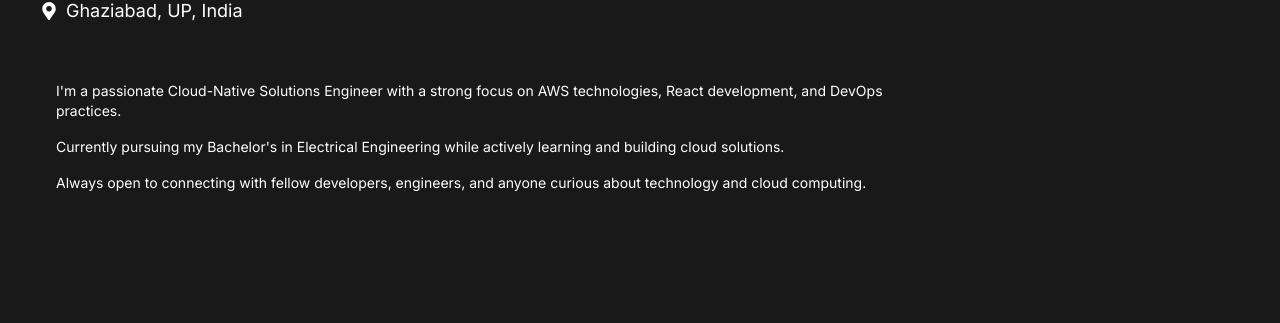
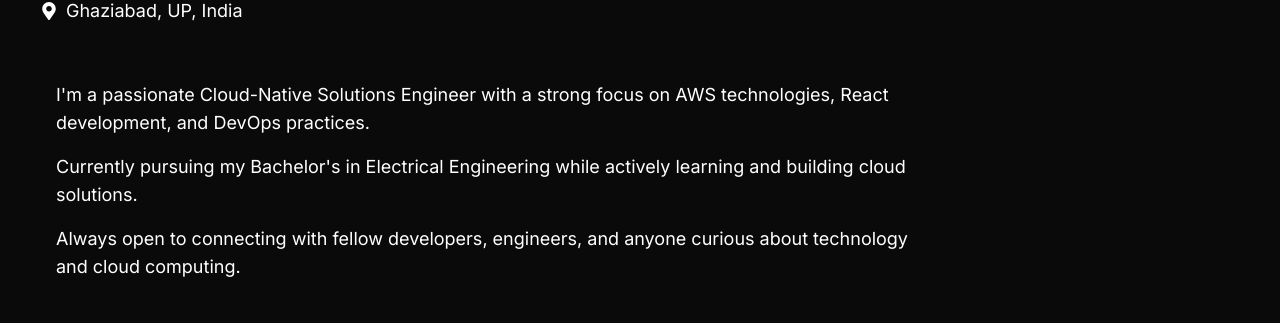
Before and after one commit to kinshukjainn/clkinshuk, a React (Vite) app: page / in a window 1280 px wide. Shown: the part 311-634 px from the top of the page. Built offline with nearby package versions, Linux system fonts and the light colour scheme; no server answers; a web font is replaced by a local one.

Commit message:
new small tweaks in the ui

```diff
--- a/src/components/Header.tsx
+++ b/src/components/Header.tsx
@@ -56,7 +56,7 @@ const Header = () => {
 
   const getPathText = (): string => {
     const { pathname } = location
-    if (pathname.startsWith("/gears")) return "Gears I Use"
+    if (pathname.startsWith("/gears")) return "DevTools"
     if (pathname.startsWith("/blogs")) return "Blogs"
     if (pathname.startsWith("/sources")) return "Learning"
     if (pathname.startsWith("/sign-in")) return "Verify"
--- a/src/components/Home.tsx
+++ b/src/components/Home.tsx
@@ -362,7 +362,7 @@ export default function Home() {
   );
 
   return (
-    <div className="min-h-screen bg-[#191919] text-neutral-900">
+    <div className="min-h-screen bg-neutral-950 text-neutral-900">
       <main className="max-w-7xl mx-auto p-4 sm:p-6 lg:p-8">
         <div className="space-y-12 md:space-y-32">
           {/* --- Hero Section --- */}
@@ -386,7 +386,7 @@ export default function Home() {
               </div>
 
             </div>
-            <div className="mt-12  text-white space-y-4 text-lg md:text-sm max-w-4xl -l-2  pl-6">
+            <div className="mt-12  text-white space-y-4 text-lg md:text-md max-w-4xl -l-2  pl-6">
               {CONFIG.personal.bio.map((p, i) => (
                 <p key={i}>{p}</p>
               ))}
```
